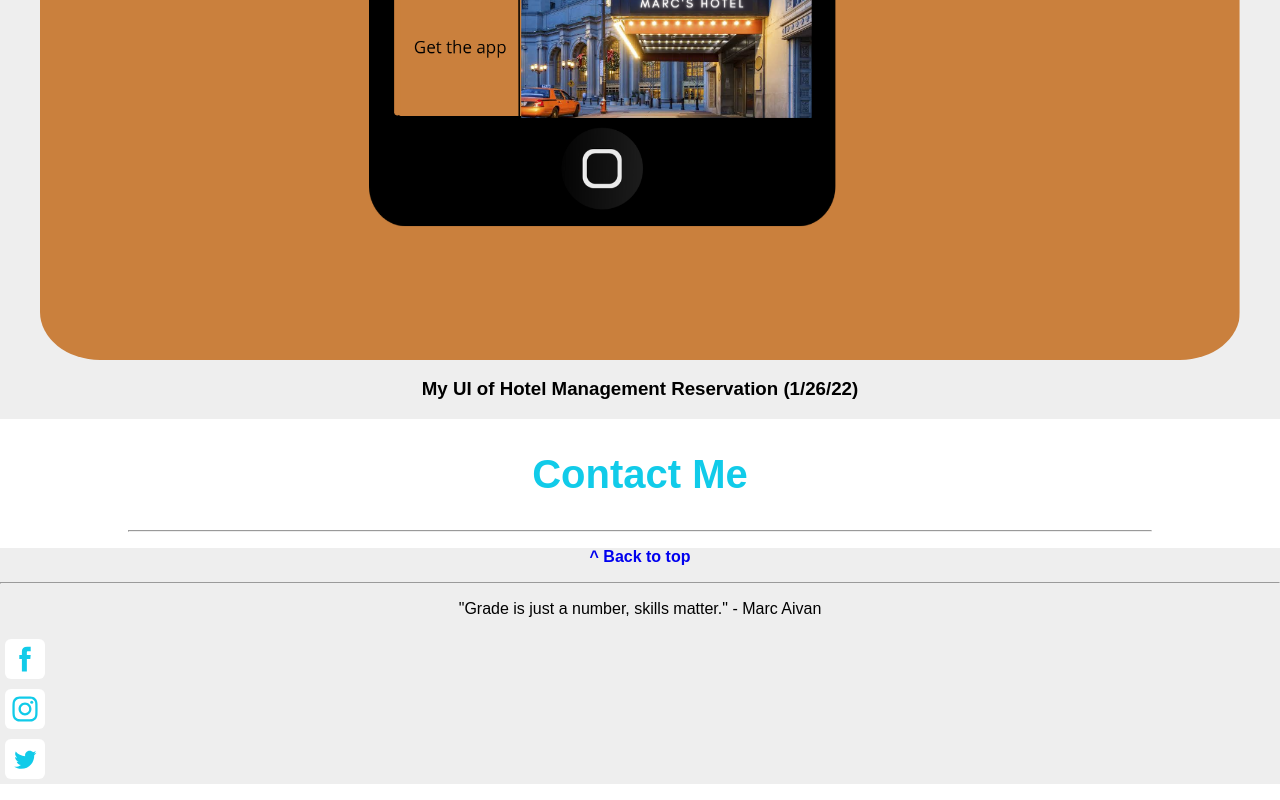
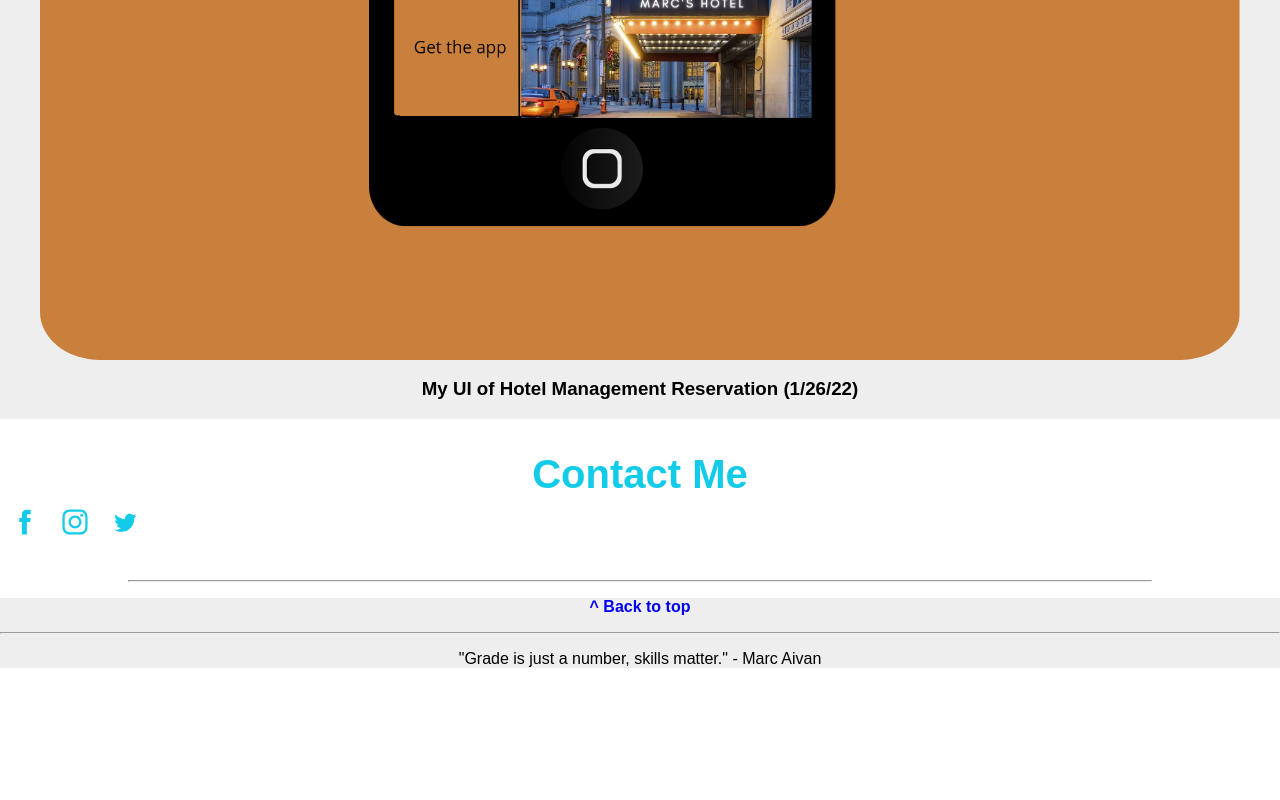
Before and after one commit to Marc382/Marc, a plain HTML site: page Marc.html in a window 1280 px wide. Shown: the part 1883-2683 px from the top of the page. After the commit the page ends 2567 px from the top, so only its background shows below. Drawn offline with Linux system fonts and the light colour scheme.

Commit message:
initial commit

```diff
--- a/Marc.html
+++ b/Marc.html
@@ -92,7 +92,21 @@
 
           <!-- CONTACT -->
           <div class="contact centered" id="contact">
-            <h2>Contact Me</h2>
+            <h2>Contact Me
+
+              <div style="display:flex;flex-wrap:wrap"><a href="https://www.facebook.com/mrcvn38" target="_blank" rel="noopener noreferrer" style="text-decoration:none;border:0;width:36px;height:36px;padding:2px;margin:5px;color:#11CBE9;border-radius:15%;background-color:#ffffff;"><svg class="niftybutton-facebook" style="display:block;fill:currentColor" data-tag="fac" data-name="Facebook" viewBox="0 0 512 512" preserveAspectRatio="xMidYMid meet">
+                <path d="M211.9 197.4h-36.7v59.9h36.7V433.1h70.5V256.5h49.2l5.2-59.1h-54.4c0 0 0-22.1 0-33.7 0-13.9 2.8-19.5 16.3-19.5 10.9 0 38.2 0 38.2 0V82.9c0 0-40.2 0-48.8 0 -52.5 0-76.1 23.1-76.1 67.3C211.9 188.8 211.9 197.4 211.9 197.4z"></path>
+            </svg></a>
+            <div style="display:flex;flex-wrap:wrap"><a href="https://l.facebook.com/l.php?u=https%3A%2F%2Fwww.instagram.com%2Fdatboi.marc%3Ffbclid%3DIwAR3-CVwg8WvkvqoFQnAwSW1vr5x2WFYhUlxVfH9V5CN1WHTCqkByUT3fgoE&h=AT3nqUZTLgqDOIVFzMP4LhblcJ_yvlhHNjNUvh5xTFQudTRTWWYmfWZDr_0P__jN2WUXW0Q52WtahmkeCKK_srcpq9mQsV6_SVzrwng5VLqk54wb5jm0u8Su-Jgc0xgq0Ypr" target="_blank" rel="noopener noreferrer" style="text-decoration:none;border:0;width:36px;height:36px;padding:2px;margin:5px;color:#11CBE9;border-radius:15%;background-color:#ffffff;"><svg class="niftybutton-instagram" style="display:block;fill:currentColor" data-tag="ins" data-name="Instagram" viewBox="0 0 512 512" preserveAspectRatio="xMidYMid meet">
+              <path d="M256 109.3c47.8 0 53.4 0.2 72.3 1 17.4 0.8 26.9 3.7 33.2 6.2 8.4 3.2 14.3 7.1 20.6 13.4 6.3 6.3 10.1 12.2 13.4 20.6 2.5 6.3 5.4 15.8 6.2 33.2 0.9 18.9 1 24.5 1 72.3s-0.2 53.4-1 72.3c-0.8 17.4-3.7 26.9-6.2 33.2 -3.2 8.4-7.1 14.3-13.4 20.6 -6.3 6.3-12.2 10.1-20.6 13.4 -6.3 2.5-15.8 5.4-33.2 6.2 -18.9 0.9-24.5 1-72.3 1s-53.4-0.2-72.3-1c-17.4-0.8-26.9-3.7-33.2-6.2 -8.4-3.2-14.3-7.1-20.6-13.4 -6.3-6.3-10.1-12.2-13.4-20.6 -2.5-6.3-5.4-15.8-6.2-33.2 -0.9-18.9-1-24.5-1-72.3s0.2-53.4 1-72.3c0.8-17.4 3.7-26.9 6.2-33.2 3.2-8.4 7.1-14.3 13.4-20.6 6.3-6.3 12.2-10.1 20.6-13.4 6.3-2.5 15.8-5.4 33.2-6.2C202.6 109.5 208.2 109.3 256 109.3M256 77.1c-48.6 0-54.7 0.2-73.8 1.1 -19 0.9-32.1 3.9-43.4 8.3 -11.8 4.6-21.7 10.7-31.7 20.6 -9.9 9.9-16.1 19.9-20.6 31.7 -4.4 11.4-7.4 24.4-8.3 43.4 -0.9 19.1-1.1 25.2-1.1 73.8 0 48.6 0.2 54.7 1.1 73.8 0.9 19 3.9 32.1 8.3 43.4 4.6 11.8 10.7 21.7 20.6 31.7 9.9 9.9 19.9 16.1 31.7 20.6 11.4 4.4 24.4 7.4 43.4 8.3 19.1 0.9 25.2 1.1 73.8 1.1s54.7-0.2 73.8-1.1c19-0.9 32.1-3.9 43.4-8.3 11.8-4.6 21.7-10.7 31.7-20.6 9.9-9.9 16.1-19.9 20.6-31.7 4.4-11.4 7.4-24.4 8.3-43.4 0.9-19.1 1.1-25.2 1.1-73.8s-0.2-54.7-1.1-73.8c-0.9-19-3.9-32.1-8.3-43.4 -4.6-11.8-10.7-21.7-20.6-31.7 -9.9-9.9-19.9-16.1-31.7-20.6 -11.4-4.4-24.4-7.4-43.4-8.3C310.7 77.3 304.6 77.1 256 77.1L256 77.1z"></path>
+              <path d="M256 164.1c-50.7 0-91.9 41.1-91.9 91.9s41.1 91.9 91.9 91.9 91.9-41.1 91.9-91.9S306.7 164.1 256 164.1zM256 315.6c-32.9 0-59.6-26.7-59.6-59.6s26.7-59.6 59.6-59.6 59.6 26.7 59.6 59.6S288.9 315.6 256 315.6z"></path>
+              <circle cx="351.5" cy="160.5" r="21.5"></circle>
+          </svg></a>
+          <div style="display:flex;flex-wrap:wrap"><a href="true" target="_blank" rel="noopener noreferrer" style="text-decoration:none;border:0;width:36px;height:36px;padding:2px;margin:5px;color:#11CBE9;border-radius:15%;background-color:#ffffff;"><svg class="niftybutton-twitter" style="display:block;fill:currentColor" data-tag="twi" data-name="Twitter" viewBox="0 0 512 512" preserveAspectRatio="xMidYMid meet">
+            <path d="M419.6 168.6c-11.7 5.2-24.2 8.7-37.4 10.2 13.4-8.1 23.8-20.8 28.6-36 -12.6 7.5-26.5 12.9-41.3 15.8 -11.9-12.6-28.8-20.6-47.5-20.6 -42 0-72.9 39.2-63.4 79.9 -54.1-2.7-102.1-28.6-134.2-68 -17 29.2-8.8 67.5 20.1 86.9 -10.7-0.3-20.7-3.3-29.5-8.1 -0.7 30.2 20.9 58.4 52.2 64.6 -9.2 2.5-19.2 3.1-29.4 1.1 8.3 25.9 32.3 44.7 60.8 45.2 -27.4 21.4-61.8 31-96.4 27 28.8 18.5 63 29.2 99.8 29.2 120.8 0 189.1-102.1 185-193.6C399.9 193.1 410.9 181.7 419.6 168.6z"></path>
+        </svg></a>
+            </h2>
+
             <div class="horizontal-line">
             <hr>
             </div>
@@ -107,19 +121,6 @@
               <hr>
               <p>"Grade is just a number, skills matter." - Marc Aivan</p>
               <p>
-                <div style="display:flex;flex-wrap:wrap"><a href="https://www.facebook.com/mrcvn38" target="_blank" rel="noopener noreferrer" style="text-decoration:none;border:0;width:36px;height:36px;padding:2px;margin:5px;color:#11CBE9;border-radius:15%;background-color:#ffffff;"><svg class="niftybutton-facebook" style="display:block;fill:currentColor" data-tag="fac" data-name="Facebook" viewBox="0 0 512 512" preserveAspectRatio="xMidYMid meet">
-                  <path d="M211.9 197.4h-36.7v59.9h36.7V433.1h70.5V256.5h49.2l5.2-59.1h-54.4c0 0 0-22.1 0-33.7 0-13.9 2.8-19.5 16.3-19.5 10.9 0 38.2 0 38.2 0V82.9c0 0-40.2 0-48.8 0 -52.5 0-76.1 23.1-76.1 67.3C211.9 188.8 211.9 197.4 211.9 197.4z"></path>
-              </svg></a></div>
-              <div style="display:flex;flex-wrap:wrap"><a href="https://l.facebook.com/l.php?u=https%3A%2F%2Fwww.instagram.com%2Fdatboi.marc%3Ffbclid%3DIwAR3-CVwg8WvkvqoFQnAwSW1vr5x2WFYhUlxVfH9V5CN1WHTCqkByUT3fgoE&h=AT3nqUZTLgqDOIVFzMP4LhblcJ_yvlhHNjNUvh5xTFQudTRTWWYmfWZDr_0P__jN2WUXW0Q52WtahmkeCKK_srcpq9mQsV6_SVzrwng5VLqk54wb5jm0u8Su-Jgc0xgq0Ypr" target="_blank" rel="noopener noreferrer" style="text-decoration:none;border:0;width:36px;height:36px;padding:2px;margin:5px;color:#11CBE9;border-radius:15%;background-color:#ffffff;"><svg class="niftybutton-instagram" style="display:block;fill:currentColor" data-tag="ins" data-name="Instagram" viewBox="0 0 512 512" preserveAspectRatio="xMidYMid meet">
-                <path d="M256 109.3c47.8 0 53.4 0.2 72.3 1 17.4 0.8 26.9 3.7 33.2 6.2 8.4 3.2 14.3 7.1 20.6 13.4 6.3 6.3 10.1 12.2 13.4 20.6 2.5 6.3 5.4 15.8 6.2 33.2 0.9 18.9 1 24.5 1 72.3s-0.2 53.4-1 72.3c-0.8 17.4-3.7 26.9-6.2 33.2 -3.2 8.4-7.1 14.3-13.4 20.6 -6.3 6.3-12.2 10.1-20.6 13.4 -6.3 2.5-15.8 5.4-33.2 6.2 -18.9 0.9-24.5 1-72.3 1s-53.4-0.2-72.3-1c-17.4-0.8-26.9-3.7-33.2-6.2 -8.4-3.2-14.3-7.1-20.6-13.4 -6.3-6.3-10.1-12.2-13.4-20.6 -2.5-6.3-5.4-15.8-6.2-33.2 -0.9-18.9-1-24.5-1-72.3s0.2-53.4 1-72.3c0.8-17.4 3.7-26.9 6.2-33.2 3.2-8.4 7.1-14.3 13.4-20.6 6.3-6.3 12.2-10.1 20.6-13.4 6.3-2.5 15.8-5.4 33.2-6.2C202.6 109.5 208.2 109.3 256 109.3M256 77.1c-48.6 0-54.7 0.2-73.8 1.1 -19 0.9-32.1 3.9-43.4 8.3 -11.8 4.6-21.7 10.7-31.7 20.6 -9.9 9.9-16.1 19.9-20.6 31.7 -4.4 11.4-7.4 24.4-8.3 43.4 -0.9 19.1-1.1 25.2-1.1 73.8 0 48.6 0.2 54.7 1.1 73.8 0.9 19 3.9 32.1 8.3 43.4 4.6 11.8 10.7 21.7 20.6 31.7 9.9 9.9 19.9 16.1 31.7 20.6 11.4 4.4 24.4 7.4 43.4 8.3 19.1 0.9 25.2 1.1 73.8 1.1s54.7-0.2 73.8-1.1c19-0.9 32.1-3.9 43.4-8.3 11.8-4.6 21.7-10.7 31.7-20.6 9.9-9.9 16.1-19.9 20.6-31.7 4.4-11.4 7.4-24.4 8.3-43.4 0.9-19.1 1.1-25.2 1.1-73.8s-0.2-54.7-1.1-73.8c-0.9-19-3.9-32.1-8.3-43.4 -4.6-11.8-10.7-21.7-20.6-31.7 -9.9-9.9-19.9-16.1-31.7-20.6 -11.4-4.4-24.4-7.4-43.4-8.3C310.7 77.3 304.6 77.1 256 77.1L256 77.1z"></path>
-                <path d="M256 164.1c-50.7 0-91.9 41.1-91.9 91.9s41.1 91.9 91.9 91.9 91.9-41.1 91.9-91.9S306.7 164.1 256 164.1zM256 315.6c-32.9 0-59.6-26.7-59.6-59.6s26.7-59.6 59.6-59.6 59.6 26.7 59.6 59.6S288.9 315.6 256 315.6z"></path>
-                <circle cx="351.5" cy="160.5" r="21.5"></circle>
-            </svg></a></div>
-            <div style="display:flex;flex-wrap:wrap"><a href="true" target="_blank" rel="noopener noreferrer" style="text-decoration:none;border:0;width:36px;height:36px;padding:2px;margin:5px;color:#11CBE9;border-radius:15%;background-color:#ffffff;"><svg class="niftybutton-twitter" style="display:block;fill:currentColor" data-tag="twi" data-name="Twitter" viewBox="0 0 512 512" preserveAspectRatio="xMidYMid meet">
-              <path d="M419.6 168.6c-11.7 5.2-24.2 8.7-37.4 10.2 13.4-8.1 23.8-20.8 28.6-36 -12.6 7.5-26.5 12.9-41.3 15.8 -11.9-12.6-28.8-20.6-47.5-20.6 -42 0-72.9 39.2-63.4 79.9 -54.1-2.7-102.1-28.6-134.2-68 -17 29.2-8.8 67.5 20.1 86.9 -10.7-0.3-20.7-3.3-29.5-8.1 -0.7 30.2 20.9 58.4 52.2 64.6 -9.2 2.5-19.2 3.1-29.4 1.1 8.3 25.9 32.3 44.7 60.8 45.2 -27.4 21.4-61.8 31-96.4 27 28.8 18.5 63 29.2 99.8 29.2 120.8 0 189.1-102.1 185-193.6C399.9 193.1 410.9 181.7 419.6 168.6z"></path>
-          </svg></a></div>
-
-
 
               </p>
             </div>
--- a/marc.css
+++ b/marc.css
@@ -277,7 +277,11 @@ body {
     margin-left: 10vw;
     margin-right: 10vw;
   }
-
+  .idisplay{
+    width:100px;
+    height:100px;
+    position:relative;
+  }
 
   /* MIN WIDTH - 1200PX */
   @media (min-width: 1200px) {
```
